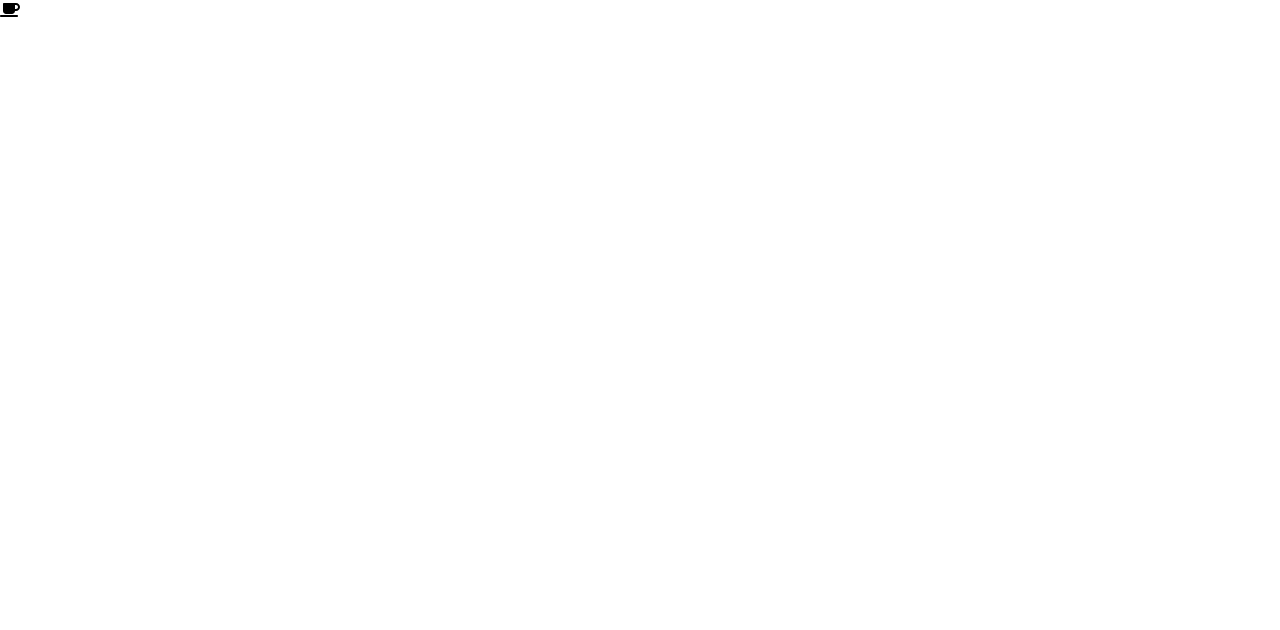
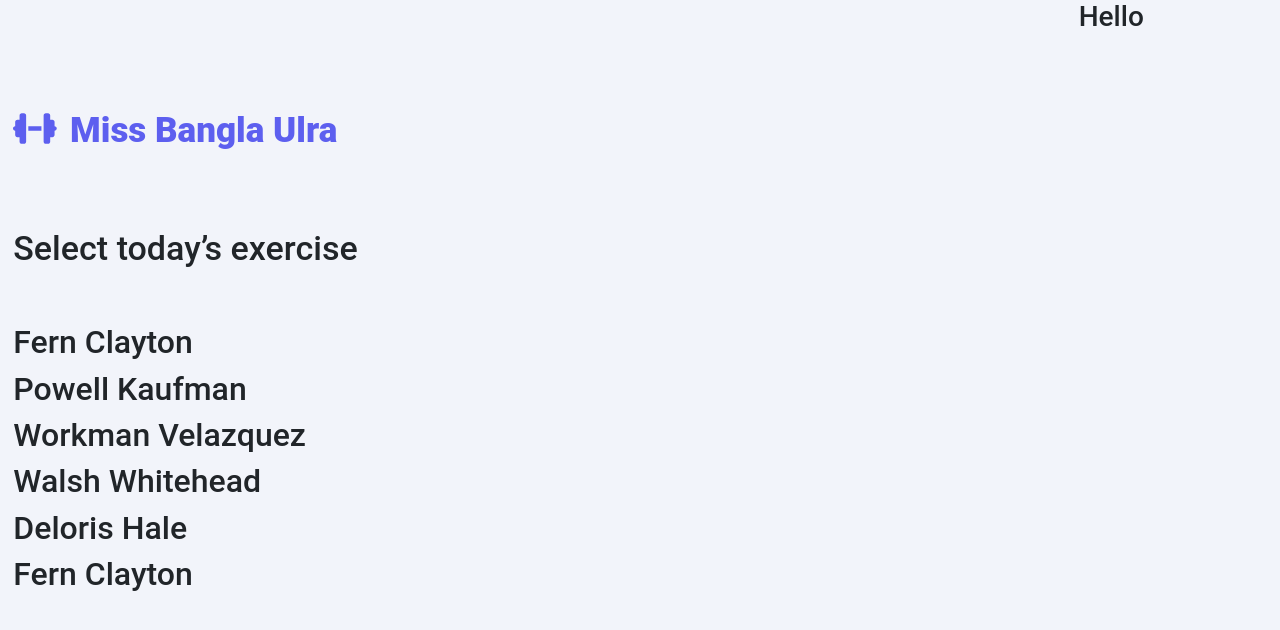
Before and after one commit to amitpaultl/club-side, a React (Create React App) app: page / in a window 1280 px wide. Shown: the top 630 px of the page. Built offline with nearby package versions, Linux system fonts and the light colour scheme.

Commit message:
Data lode

```diff
--- a/public/index.html
+++ b/public/index.html
@@ -15,6 +15,8 @@
       user's mobile device or desktop. See https://developers.google.com/web/fundamentals/web-app-manifest/
     -->
     <link rel="manifest" href="%PUBLIC_URL%/manifest.json" />
+    <!-- Bootstrap -->
+    <link href="https://cdn.jsdelivr.net/npm/bootstrap@5.2.1/dist/css/bootstrap.min.css" rel="stylesheet" integrity="sha384-iYQeCzEYFbKjA/T2uDLTpkwGzCiq6soy8tYaI1GyVh/UjpbCx/TYkiZhlZB6+fzT" crossorigin="anonymous">
     <!--
       Notice the use of %PUBLIC_URL% in the tags above.
       It will be replaced with the URL of the `public` folder during the build.
@@ -24,7 +26,7 @@
       work correctly both with client-side routing and a non-root public URL.
       Learn how to configure a non-root public URL by running `npm run build`.
     -->
-    <title>React App</title>
+    <title>Miss Bangla Ulra</title>
   </head>
   <body>
     <noscript>You need to enable JavaScript to run this app.</noscript>
--- a/src/App.css
+++ b/src/App.css
@@ -36,3 +36,33 @@
     transform: rotate(360deg);
   }
 }
+
+
+
+/* container-coustom */
+.container-coustom{
+  width: 1040px;
+  margin: auto;
+  margin-top: 105px;
+
+}
+
+.logo a{
+  font-size: 35px;
+
+  font-weight: 900;
+  text-decoration: none;
+  color: #5d5fef;
+}
+
+i.icon {
+  font-size: 35px;
+  margin-right: 13px;
+  color: #5d5fef;
+}
+
+h2.main-title {
+  margin-top: 70px;
+  font-size: 34px;
+  margin-bottom: 55px;
+}
--- a/src/App.js
+++ b/src/App.js
@@ -1,12 +1,27 @@
 import logo from './logo.svg';
 import { FontAwesomeIcon } from '@fortawesome/react-fontawesome'
-import { faCoffee } from '@fortawesome/free-solid-svg-icons'
+import { faCoffee ,faDumbbell} from '@fortawesome/free-solid-svg-icons'
 import './App.css';
+import Main from './componts/Main/Main';
 
 function App() {
   return (
-    <div>
-      <FontAwesomeIcon icon={faCoffee}></FontAwesomeIcon>
+    <div className='container-fluid'>
+      <div className="row">
+        <div className="col-md-10">
+          <div className="container-coustom">
+            <div className="logo">
+              <i className='icon'><FontAwesomeIcon icon={faDumbbell}></FontAwesomeIcon></i><a href="">Miss Bangla Ulra</a>
+
+            </div>
+            <h2 className='main-title'>Select today’s exercise</h2>
+            <Main></Main>
+          </div>
+        </div>
+        <div className="col-md-2">
+          <h3>Hello</h3>
+        </div>
+      </div>
     </div>
   );
 }
--- /dev/null
+++ b/src/componts/Item/Item.js
@@ -0,0 +1,13 @@
+import React from 'react';
+
+const Item = (props) => {
+    console.log(props.card);
+    const {age,about,name,picture,time} = props.card
+    return (
+        <div>
+            <h2>{name}</h2>
+        </div>
+    );
+};
+
+export default Item;
--- /dev/null
+++ b/src/componts/Main/Main.js
@@ -0,0 +1,20 @@
+import React, { useEffect, useState } from 'react';
+import Item from '../Item/Item';
+
+const Main = () => {
+    const [exercise, setExercise] = useState([])
+    useEffect(()=>{
+        fetch('lodeData.json')
+        .then(res => res.json())
+        .then(data => setExercise(data))
+    },[])
+    return (
+        <div>
+            {
+                exercise.map(item => <Item card={item} key={item.id}></Item>)
+            }
+        </div>
+    );
+};
+
+export default Main;
--- a/src/index.css
+++ b/src/index.css
@@ -5,6 +5,8 @@ body {
     sans-serif;
   -webkit-font-smoothing: antialiased;
   -moz-osx-font-smoothing: grayscale;
+  font-family: 'Roboto', sans-serif;
+  background: #f2f4fa;
 }
 
 code {
```
Also changed, not shown: src/componts/Item/Item.css (added), src/componts/Main/Main.css (added), src/componts/RightSide/RightSide.css (added), src/componts/RightSide/RightSide.js (added).
